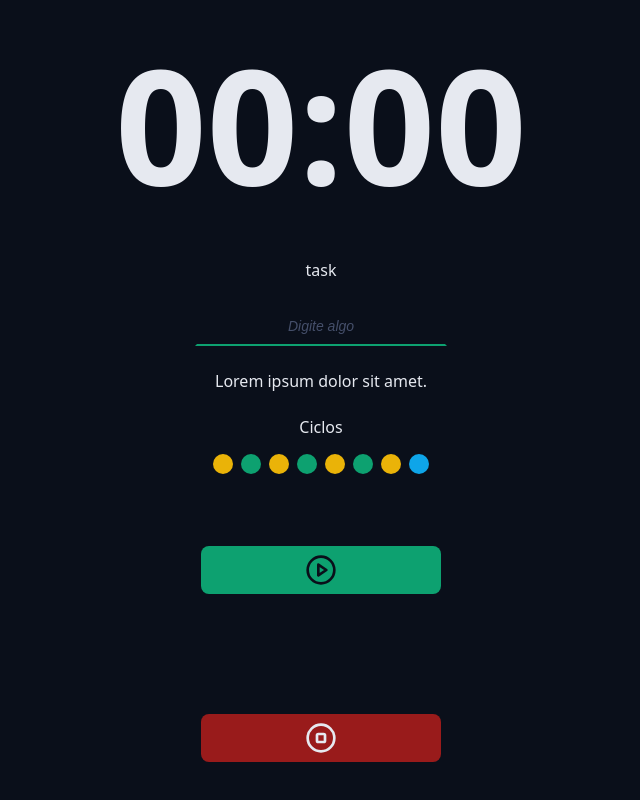
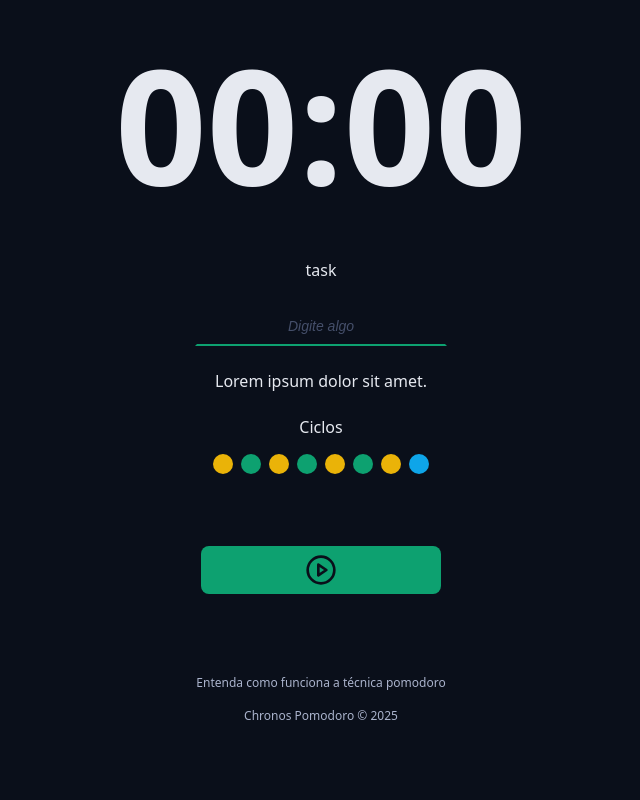
Before and after one commit to MateusEvangel1sta/chronos-pomodoro, a React (Vite) app: page / in a window 1280 px wide. Shown: the part 282-1082 px from the top of the page, without its empty margins (319-959 px from the left). After the commit the page ends 1038 px from the top, so only its background shows below. Built offline with nearby package versions, Linux system fonts and the light colour scheme.

Commit message:
:lipstick: Footer

```diff
--- a/src/App.tsx
+++ b/src/App.tsx
@@ -5,6 +5,7 @@
 import { DefaultInput } from './components/DefaultInput';
 import { Cycles } from './components/Cycles';
 import { DefaultButton } from './components/DefaultButton';
+import { Footer } from './components/Footer';
 
 import './styles/theme.css';
 import './styles/global.css';
@@ -46,9 +47,12 @@
 
           <div className='formRow'>
             <DefaultButton icon={<PlayCircleIcon />} />
-            <DefaultButton icon={<StopCircleIcon />} color='red' />
           </div>
         </form>
+      </Container>
+
+      <Container>
+        <Footer />
       </Container>
     </>
   );
--- /dev/null
+++ b/src/components/Footer/index.tsx
@@ -0,0 +1,10 @@
+import styles from './styles.module.css';
+
+export function Footer() {
+  return (
+    <footer className={styles.footer}>
+      <a href=''>Entenda como funciona a técnica pomodoro</a>
+      <a href=''>Chronos Pomodoro &copy; {new Date().getFullYear()}</a>
+    </footer>
+  );
+}
--- /dev/null
+++ b/src/components/Footer/styles.module.css
@@ -0,0 +1,18 @@
+.footer {
+  display: flex;
+  flex-direction: column;
+  align-items: center;
+  justify-content: center;
+
+  gap: 1.6rem;
+}
+
+.footer a {
+  font-size: 1.2rem;
+  color: var(--text-muted);
+  text-decoration: none;
+}
+
+.footer a:hover {
+  text-decoration: underline;
+}
```
